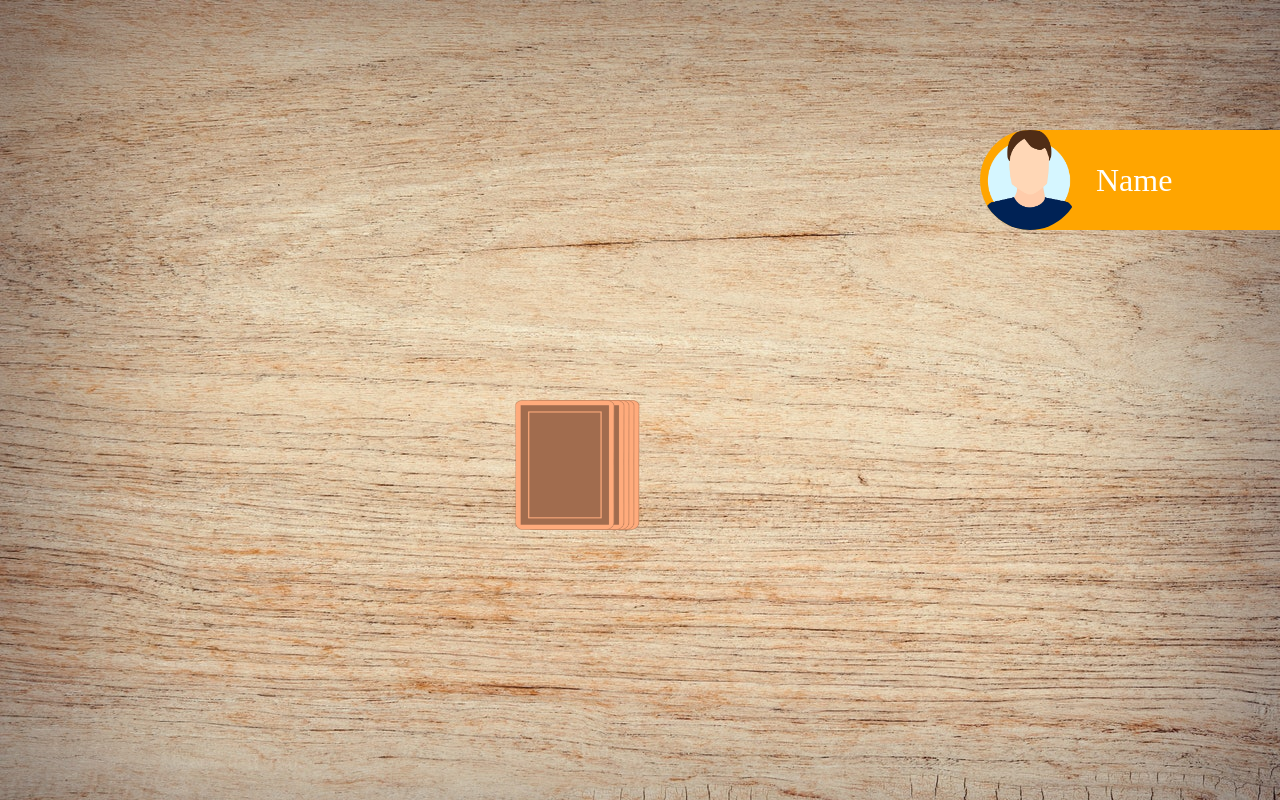
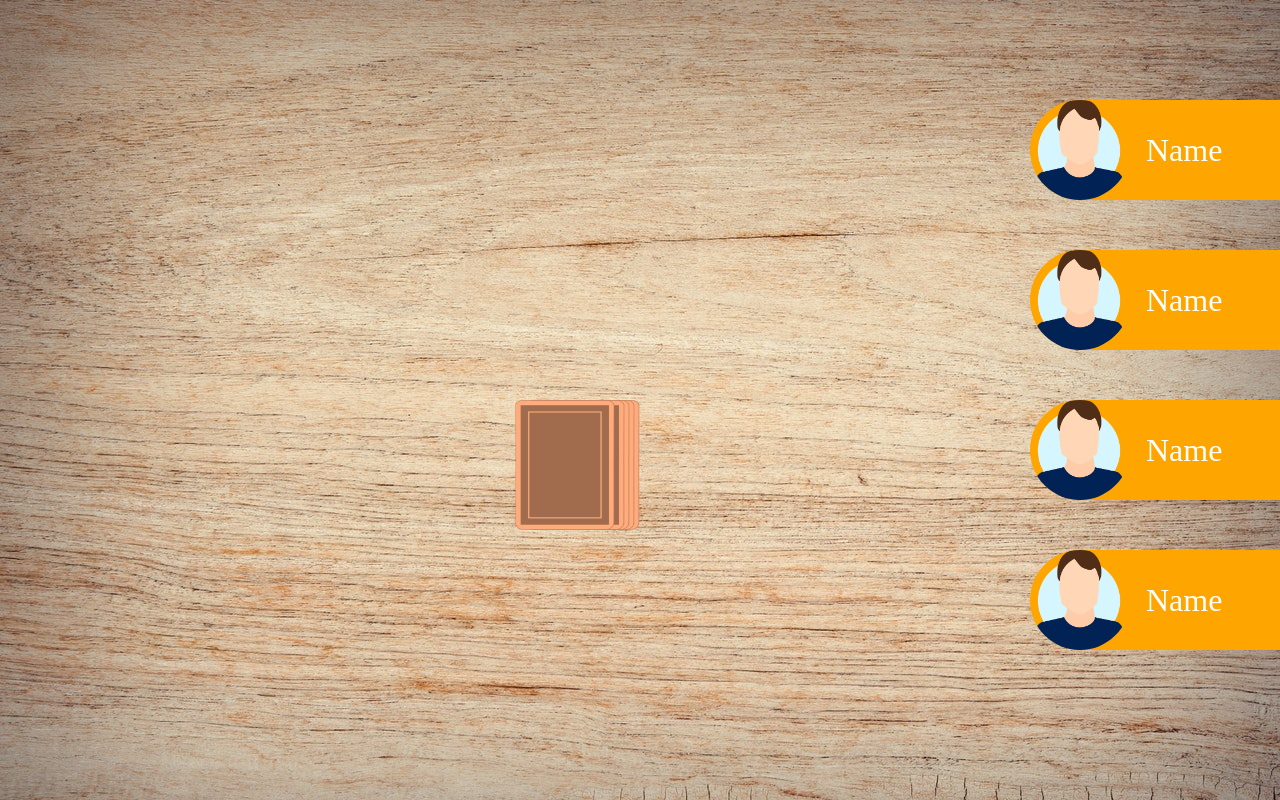
Before and after one commit to JoelBaig/ringoffire, an Angular app in the folder ringoffire/: page /game in a window 1280 px wide. Built offline with nearby package versions, Linux system fonts and the light colour scheme.

Commit message:
added more players

```diff
--- a/ringoffire/src/app/game/game.component.html
+++ b/ringoffire/src/app/game/game.component.html
@@ -1,4 +1,5 @@
-<app-player style="top:130px" class="player-pos"></app-player>
+<app-player *ngFor="let player of game.players; let i= index;" [ngStyle]="{'top.px': 100 + (i * 150)}"
+    class="player-pos"></app-player>
 
 <div class="field">
     <div class="card-stack">
--- a/ringoffire/src/app/player/player.component.scss
+++ b/ringoffire/src/app/player/player.component.scss
@@ -6,7 +6,7 @@
     background-color: orange;
     border-top-left-radius: 50px;
     border-bottom-left-radius: 50px;
-    width: 300px;
+    width: 250px;
 
     >span {
         font-size: 32px;
--- a/ringoffire/src/models/game.ts
+++ b/ringoffire/src/models/game.ts
@@ -1,5 +1,5 @@
 export class Game {
-    public players: string[] = [];
+    public players: string[] = ['Joel', 'Patricia', 'Emilia', 'Ama'];
     public stack: string[] = [];
     public playedCards: string[] = [];
     public currentPlayer: number = 0;
```
